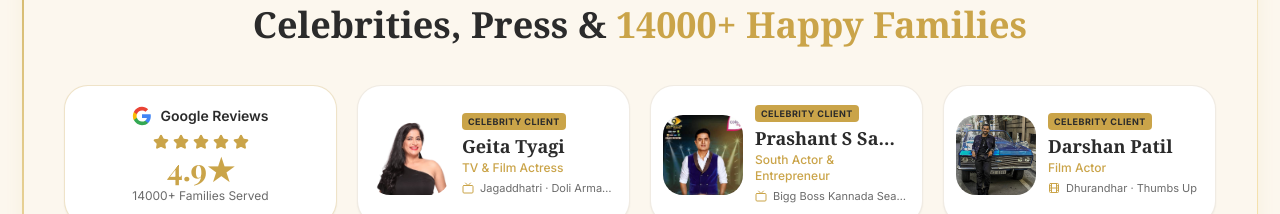
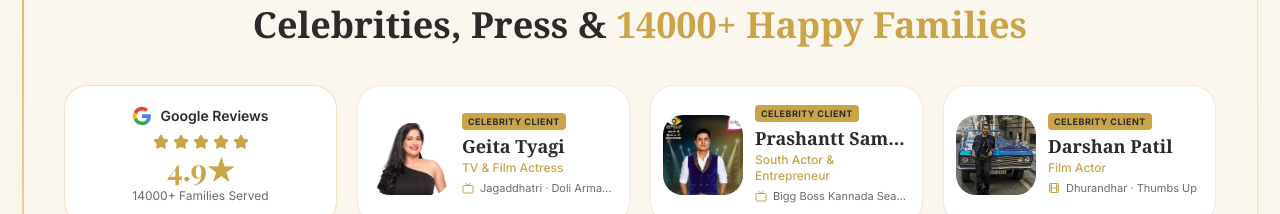
Before and after one commit to ankshaastra-crypto/ankshaastra-empower, a React (Vite) app: page / in a window 1280 px wide. Shown: the part 940-1154 px from the top of the page. Built offline with nearby package versions, Linux system fonts and the light colour scheme; the HTML template or start-up script is replaced by a standard one.

Commit message:
Changes
Co-authored-by: ankshaastra-crypto <252819962+ankshaastra-crypto@users.noreply.github.com>

```diff
--- a/src/components/sections/CelebrityClientSection.tsx
+++ b/src/components/sections/CelebrityClientSection.tsx
@@ -30,11 +30,11 @@ const celebrities: Celeb[] = [
     objectPosition: "object-top",
   },
   {
-    name: "Prashant S Sambaragi",
+    name: "Prashantt Sambargi",
     // photo: prashantAsset.url,
     photo: prashantPhoto,
     tagline: "South Indian Actor, Bigg Boss Kannada S8 & Entrepreneur",
-    bio: "Prashant S Sambaragi is a popular South Indian actor and entrepreneur, widely recognised as a contestant on Bigg Boss Kannada Season 8.",
+    bio: "Prashantt Sambargi is a popular South Indian actor and entrepreneur, widely recognised as a contestant on Bigg Boss Kannada Season 8.",
     consultedFor: "Consulted Himansshu Ji personally for name guidance.",
     credits: [
       { icon: Tv, label: "Bigg Boss Kannada Season 8", role: "Contestant" },
--- a/src/components/sections/SocialProofStripSection.tsx
+++ b/src/components/sections/SocialProofStripSection.tsx
@@ -26,7 +26,7 @@ const celebrities = [
     credit: { Icon: Tv, label: "Jagaddhatri · Doli Armaano Ki" },
   },
   {
-    name: "Prashant S Sambaragi",
+    name: "Prashantt Sambargi",
     // photo: prashantAsset.url,
     photo: prashantPhoto,
     tag: "South Actor & Entrepreneur",
```
